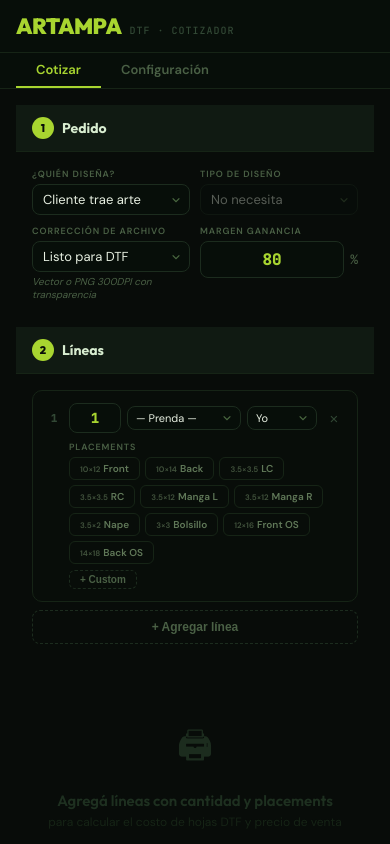
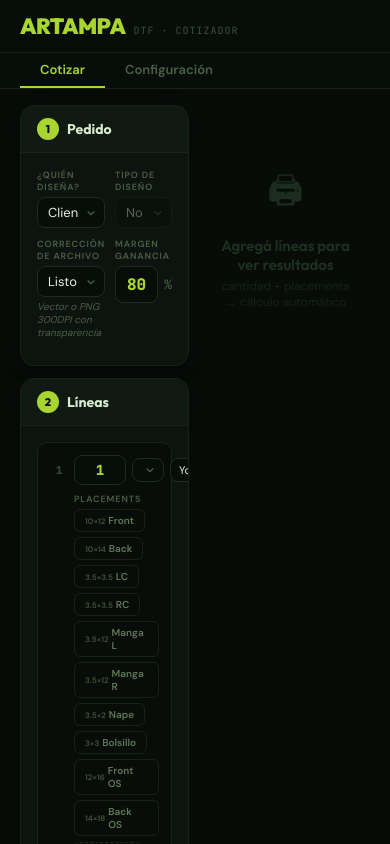
Before and after one commit to VAFO99/dtf-cotizador, a React (Vite) app: page / in a window 390 px wide. Shown: the top 844 px of the page. Built offline with nearby package versions, Linux system fonts and the light colour scheme.

Commit message:
layout: two-column desktop, full-width container, responsive mobile

```diff
--- a/src/App.jsx
+++ b/src/App.jsx
@@ -296,6 +296,11 @@ export default function App() {
         ::selection{background:#A8D530;color:#080C09}
         scrollbar-width:thin;scrollbar-color:#1C2C1E #080C09;
 
+        /* Responsive grid */
+        @media(max-width:780px){
+          .cotizar-grid{grid-template-columns:1fr !important}
+        }
+
         /* Cards */
         .S{background:#0D1410;border-radius:14px;border:1px solid #162416;margin-bottom:12px;overflow:hidden;box-shadow:0 2px 16px rgba(0,0,0,.4)}
         .SH{padding:12px 16px;border-bottom:1px solid #162416;display:flex;align-items:center;gap:8px;flex-wrap:wrap;background:#101A12}
@@ -351,7 +356,7 @@ export default function App() {
 
       {/* ── TOP BAR ── */}
       <div style={{ background: "#070E09", borderBottom: "1px solid #162416", position: "sticky", top: 0, zIndex: 100, backdropFilter: "blur(8px)" }}>
-        <div style={{ maxWidth: 720, margin: "0 auto", padding: "0 16px", display: "flex", alignItems: "center", justifyContent: "space-between", height: 52 }}>
+        <div style={{ maxWidth: 1400, margin: "0 auto", padding: "0 20px", display: "flex", alignItems: "center", justifyContent: "space-between", height: 52 }}>
           <div style={{ display: "flex", alignItems: "baseline", gap: 8 }}>
             <span style={{ fontFamily: "'Outfit'", fontSize: 22, fontWeight: 900, color: "#A8D530", letterSpacing: "-0.5px" }}>{businessName}</span>
             <span style={{ fontFamily: "'JetBrains Mono'", fontSize: 10, fontWeight: 500, color: "#324835", letterSpacing: ".1em", textTransform: "uppercase" }}>DTF · Cotizador</span>
@@ -368,17 +373,17 @@ export default function App() {
             )}
           </div>
         </div>
-        <div style={{ maxWidth: 720, margin: "0 auto", padding: "0 16px", display: "flex", borderTop: "1px solid #162416" }}>
+        <div style={{ maxWidth: 1400, margin: "0 auto", padding: "0 20px", display: "flex", borderTop: "1px solid #162416" }}>
           <button className={`tb ${tab === "cotizar" ? "a" : ""}`} onClick={() => setTab("cotizar")}>Cotizar</button>
           <button className={`tb ${tab === "config" ? "a" : ""}`} onClick={() => setTab("config")}>Configuración</button>
         </div>
       </div>
 
-      <div style={{ maxWidth: 720, margin: "0 auto", padding: "16px 16px 80px" }}>
+      <div style={{ maxWidth: 1400, margin: "0 auto", padding: "16px 20px 80px" }}>
 
         {/* ═══ CONFIG ═══ */}
         {tab === "config" && (
-          <div className="fi">
+          <div className="fi" style={{ maxWidth: 900, margin: "0 auto" }}>
             <div style={{ display: "flex", flexWrap: "wrap", gap: 6, marginBottom: 16 }}>
               {[["negocio","Mi Negocio"],["prendas","Prendas"],["placements","Placements"],["sheets","Hojas DTF"],["poli","Poliamida"],["design","Diseño"],["fix","Corrección"],["vol","Volumen"]].map(([k,v])=>(
                 <button key={k} className="ct" onClick={() => setCfgTab(k)}
@@ -563,7 +568,9 @@ export default function App() {
 
         {/* ═══ COTIZAR ═══ */}
         {tab === "cotizar" && (
-          <div className="fi">
+          <div className="fi cotizar-grid" style={{ display: "grid", gridTemplateColumns: "minmax(0,1fr) minmax(0,1fr)", gap: 12, alignItems: "start" }}>
+            {/* ── COLUMNA IZQUIERDA: inputs ── */}
+            <div>
             {/* ① PEDIDO */}
             <div className="S">
               <div className="SH">
@@ -682,7 +689,10 @@ export default function App() {
                 <button className="BA" onClick={() => setLines(p => [...p, emptyLine()])}>+ Agregar línea</button>
               </div>
             </div>
+            </div>{/* end col-left */}
 
+            {/* ── COLUMNA DERECHA: resultados ── */}
+            <div>
             {calc && (
               <>
                 {/* ③ HOJAS DTF */}
@@ -870,10 +880,11 @@ export default function App() {
             {!calc && (
               <div style={{ textAlign: "center", padding: "60px 20px", color: "#1C2C1E" }}>
                 <div style={{ fontSize: 36, marginBottom: 10 }}>🖨</div>
-                <div style={{ fontFamily: "'Outfit'", fontSize: 15, fontWeight: 600, color: "#1E3020" }}>Agregá líneas con cantidad y placements</div>
-                <div style={{ fontSize: 12, color: "#162416", marginTop: 4 }}>para calcular el costo de hojas DTF y precio de venta</div>
+                <div style={{ fontFamily: "'Outfit'", fontSize: 15, fontWeight: 600, color: "#1E3020" }}>Agregá líneas para ver resultados</div>
+                <div style={{ fontSize: 12, color: "#162416", marginTop: 4 }}>cantidad + placements → cálculo automático</div>
               </div>
             )}
+            </div>{/* end col-right */}
           </div>
         )}
       </div>
```
